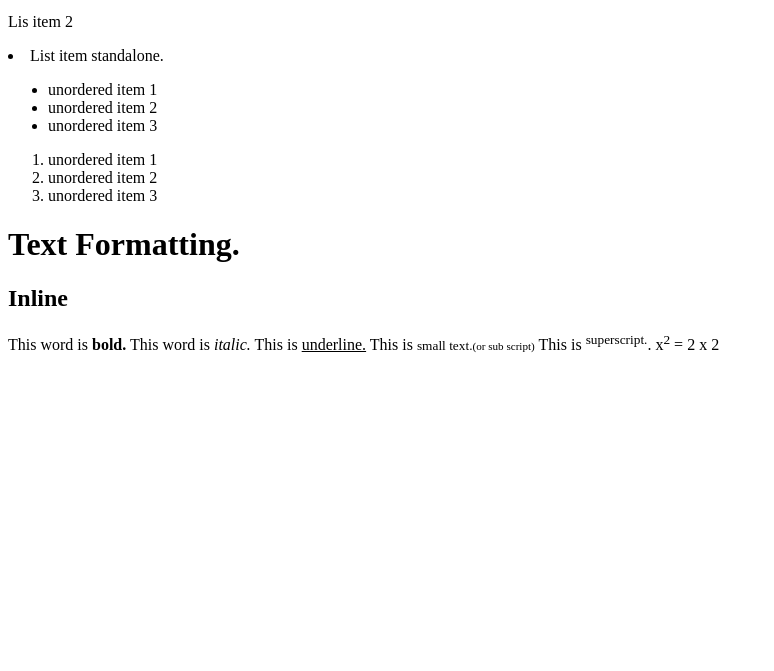
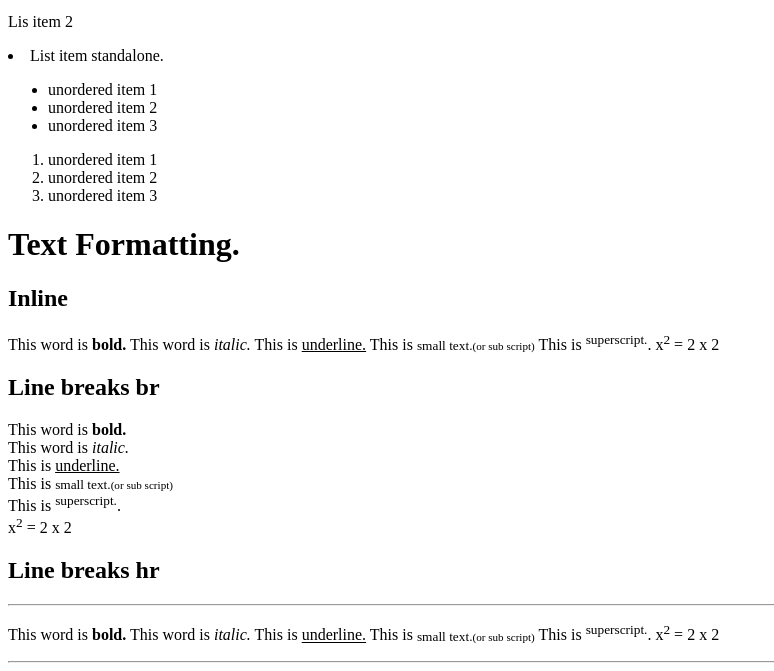
Before and after one commit to Alphaoo1/Frontend, a plain HTML site: page HTML_Sandbox/index.html in a window 1280 px wide. Shown: the part 776-1447 px from the top of the page, without its empty margins (0-774 px from the left). Before the commit the page ends 1146 px from the top, so only its background shows below. Drawn offline with Linux system fonts and the light colour scheme.

Commit message:
Formatting with line breaks

```diff
--- a/HTML_Sandbox/index.html
+++ b/HTML_Sandbox/index.html
@@ -83,5 +83,32 @@
             This is <sup> superscript.</sup>.
             x<sup>2</sup> = 2 x 2
         </p>
+
+        <!-- Line breaks -->
+        <!-- Self closing. use <br> break tag -->
+        <!-- Lines to seperate your content <hr> Also self closing -->
+        <h2>Line breaks br </h2>
+        <p>
+            This word is <strong>bold.</strong> <br>
+            This word is <em>italic.</em> <br>
+            This is <u>underline.</u> <br>
+            This is <small>small text.<small>(or sub script)</small></small> <br>
+            This is <sup> superscript.</sup>. <br>
+            x<sup>2</sup> = 2 x 2 <br>
+        </p>
+
+        <h2>Line breaks hr </h2>
+        <hr>
+        <p>
+            This word is <strong>bold.</strong>
+            This word is <em>italic.</em>
+            This is <u>underline.</u>
+            This is <small>small text.<small>(or sub script)</small></small>
+            This is <sup> superscript.</sup>.
+            x<sup>2</sup> = 2 x 2
+        </p>
+        <hr>
+
+
     </body>
 </html>
```
